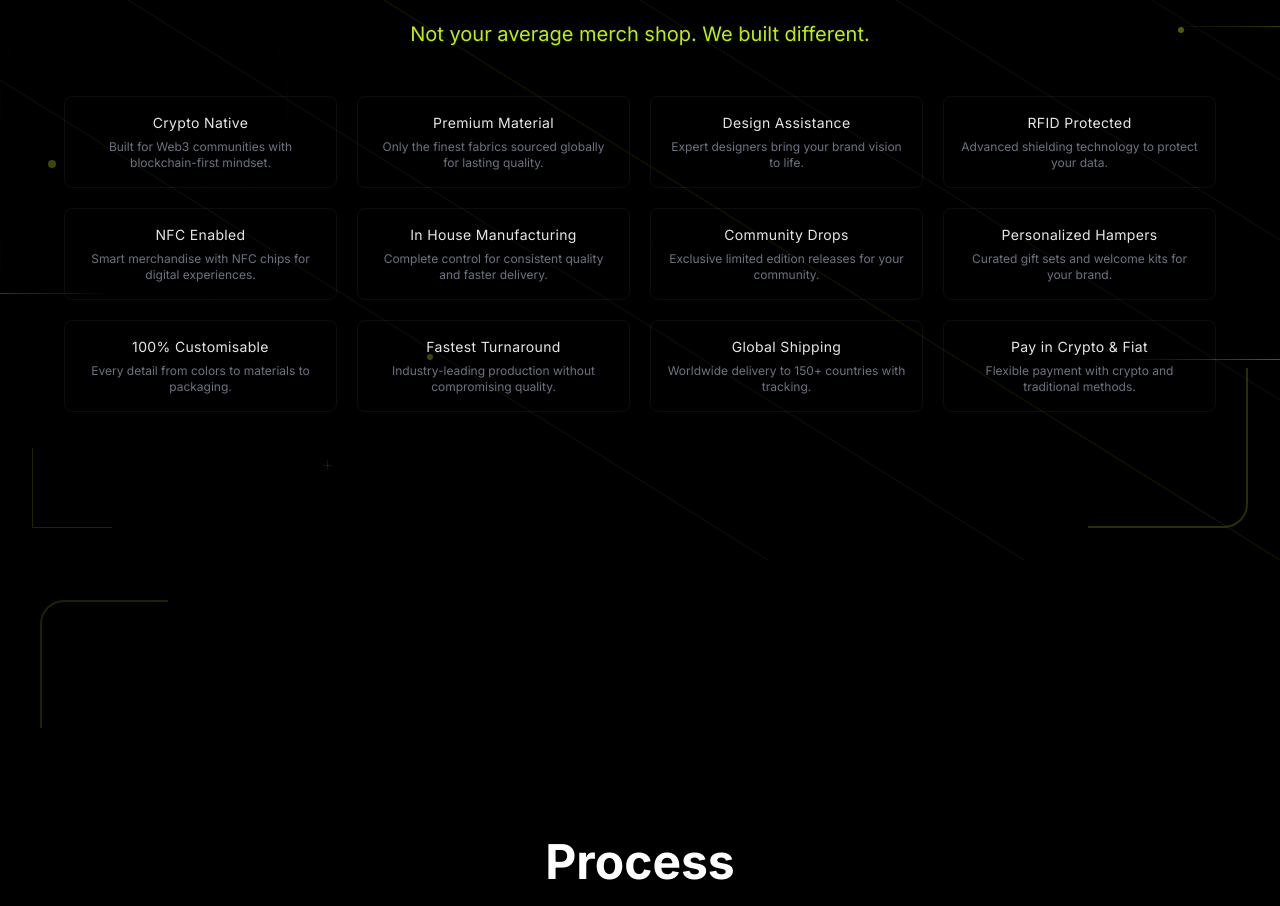
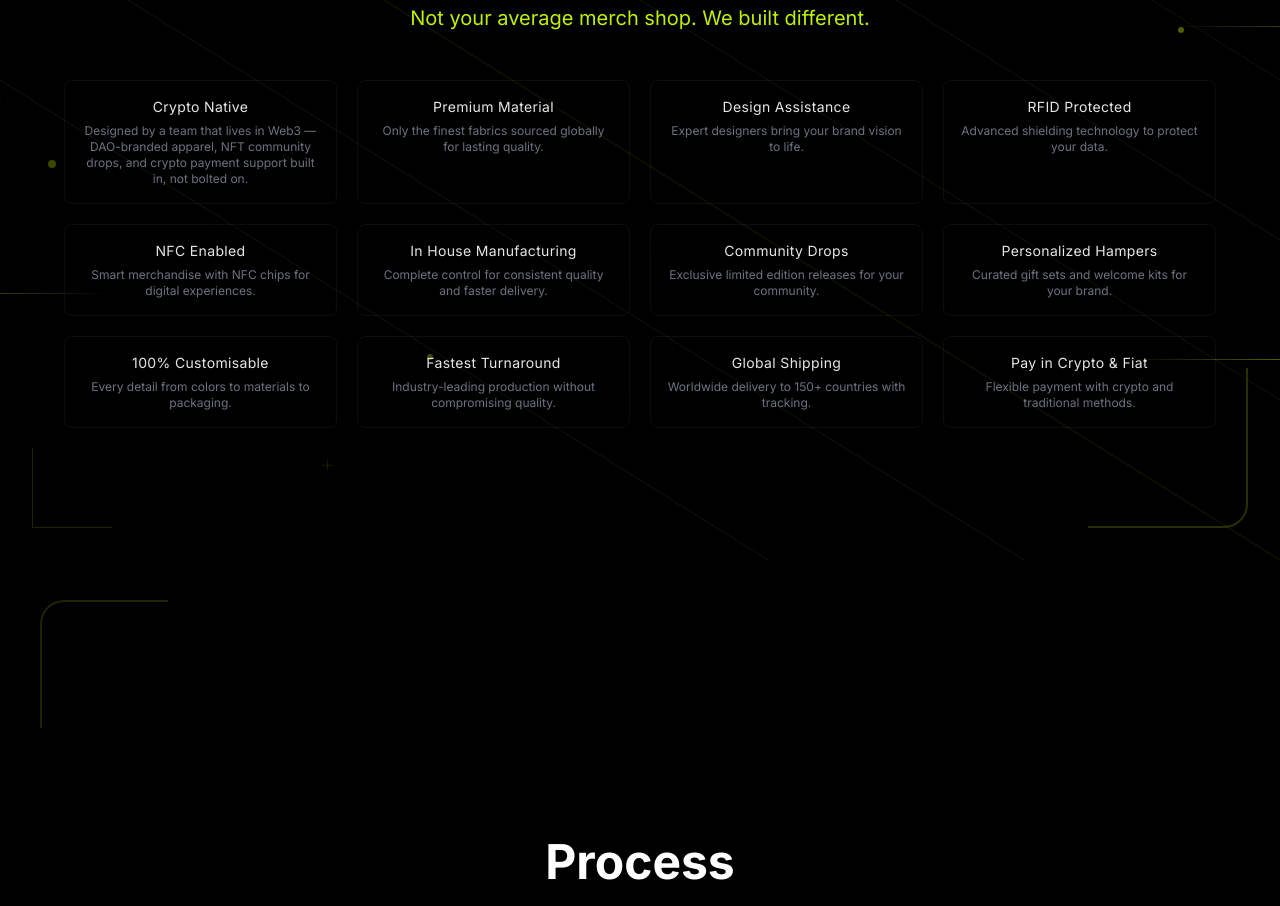
Before and after one commit to sickwearxyz-us/sickwear3dwebsite, a Next.js app: page / in a window 1280 px wide. Shown: the part 1040-1946 px from the top of the page. Built offline with nearby package versions, Linux system fonts and the light colour scheme.

Commit message:
Update page.tsx

```diff
--- a/app/page.tsx
+++ b/app/page.tsx
@@ -555,7 +555,8 @@ export default function Home() {
             {[
               {
                 title: "Crypto Native",
-                description: "Built for Web3 communities with blockchain-first mindset.",
+                description:
+                  "Designed by a team that lives in Web3 — DAO-branded apparel, NFT community drops, and crypto payment support built in, not bolted on.",
               },
               {
                 title: "Premium Material",
```
